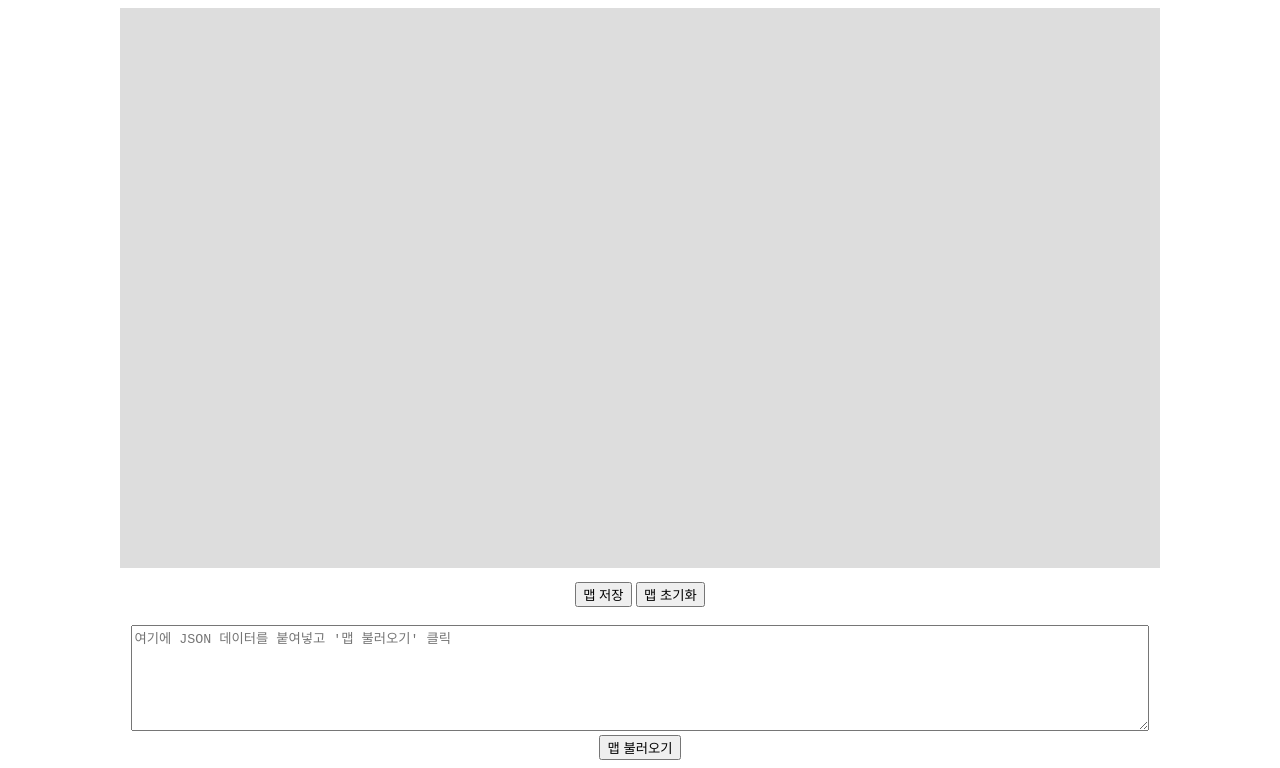
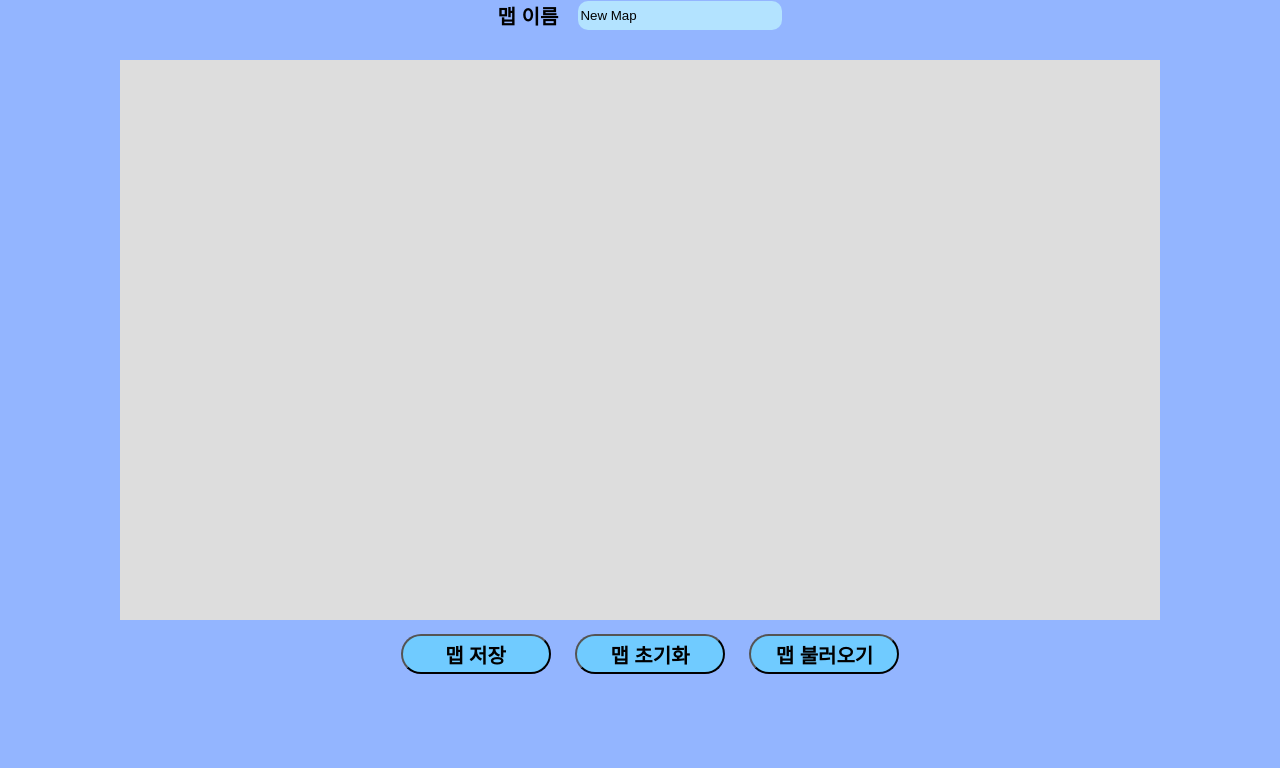
Before and after one commit to ton618dicobot/onpa, a website: page map-maker/map-maker.html in a window 1280 px wide. Shown: the part 81-849 px from the top of the page. After the commit the page ends 800 px from the top, so only its background shows below. Drawn offline with Linux system fonts and the light colour scheme.

Commit message:
맵메이커 1차 수정

```diff
--- a/map-maker/map-maker.html
+++ b/map-maker/map-maker.html
@@ -8,34 +8,57 @@
       body {
         text-align: center;
         font-family: Arial, sans-serif;
+        background-color: #93b5ff;
       }
       canvas {
+        margin-top: 30px;
         background-color: #ddd;
         cursor: pointer;
       }
       .controls {
         margin-top: 10px;
       }
-      textarea {
-        width: 80%;
-        height: 100px;
+      .mapbtn {
+        width: 150px;
+        height: 40px;
+        font-size: 20px;
+        font-weight: bold;
+        margin-left: 20px;
+        background-color: #70cbff;
+        border-radius: 20px;
+      }
+      h1 {
+        margin-bottom: 15px;
+      }
+      .nameTool {
+        display: flex;
+        justify-content: center;
+      }
+      .nameText {
+        font-size: 20px;
+        font-weight: bold;
+        margin-right: 20px;
+      }
+      .nameInpt {
+        width: 200px;
+        background-color: #b3e3ff;
+        border: none;
+        border-radius: 10px;
       }
     </style>
   </head>
   <body>
     <h1>맵 메이커</h1>
+    <div class="nameTool">
+      <div class="nameText">맵 이름</div>
+      <input type="text" class="nameInpt" value="New Map">
+    </div>
     <canvas id="canvas"></canvas>
 
     <div class="controls">
-      <button onclick="saveMap()">맵 저장</button>
-      <button onclick="clearMap()">맵 초기화</button>
-      <br /><br />
-      <textarea
-        id="mapData"
-        placeholder="여기에 JSON 데이터를 붙여넣고 '맵 불러오기' 클릭"
-      ></textarea>
-      <br />
-      <button onclick="loadMap()">맵 불러오기</button>
+      <button onclick="saveMap()" class="mapbtn">맵 저장</button>
+      <button onclick="clearMap()" class="mapbtn">맵 초기화</button>
+      <button onclick="loadMap()" class="mapbtn">맵 불러오기</button>
     </div>
 
     <script src="map-maker.js"></script>
--- a/map-maker/map-maker.js
+++ b/map-maker/map-maker.js
@@ -50,7 +50,8 @@ canvas.addEventListener("mousemove", (event) => {
 });
 
 // 🔵 마우스 클릭 → 블록 추가
-canvas.addEventListener("click", () => {
+canvas.addEventListener("mousedown", () => {
+  addBlock = setInterval(() => {
     if (!map.blocks.some((b) => b.x === mouseX && b.y === mouseY)) {
       map.blocks.push({
         x: mouseX,
@@ -60,7 +61,13 @@ canvas.addEventListener("click", () => {
       });
       drawMap();
     }
+  }, 10)
 });
+
+// 마우스 떼기 -> 블록 추가 중지
+canvas.addEventListener('mouseup', () => {
+  clearInterval(addBlock)
+})
 
 // 🔥 맵 그리기
 function drawMap() {
@@ -118,6 +125,16 @@ function drawMap() {
   ctx.globalAlpha = 1.0; // 투명도 원래대로 복원
 }
 
+// 맵 다운로드
+function saveMap() {
+  map.name = document.querySelector('.nameInpt').value
+  download = document.createElement('a')
+  download.href = URL.createObjectURL(new Blob([JSON.stringify(map, null, 2)], { type: 'application.json' }))
+  download.download = map.name + '.json'
+  download.click()
+  download.remove()
+}
+
 // 초기 화면 설정
 updateBlockTypeDisplay();
 drawMap();
```
Lines whose indentation alone changed are shown as unchanged.
